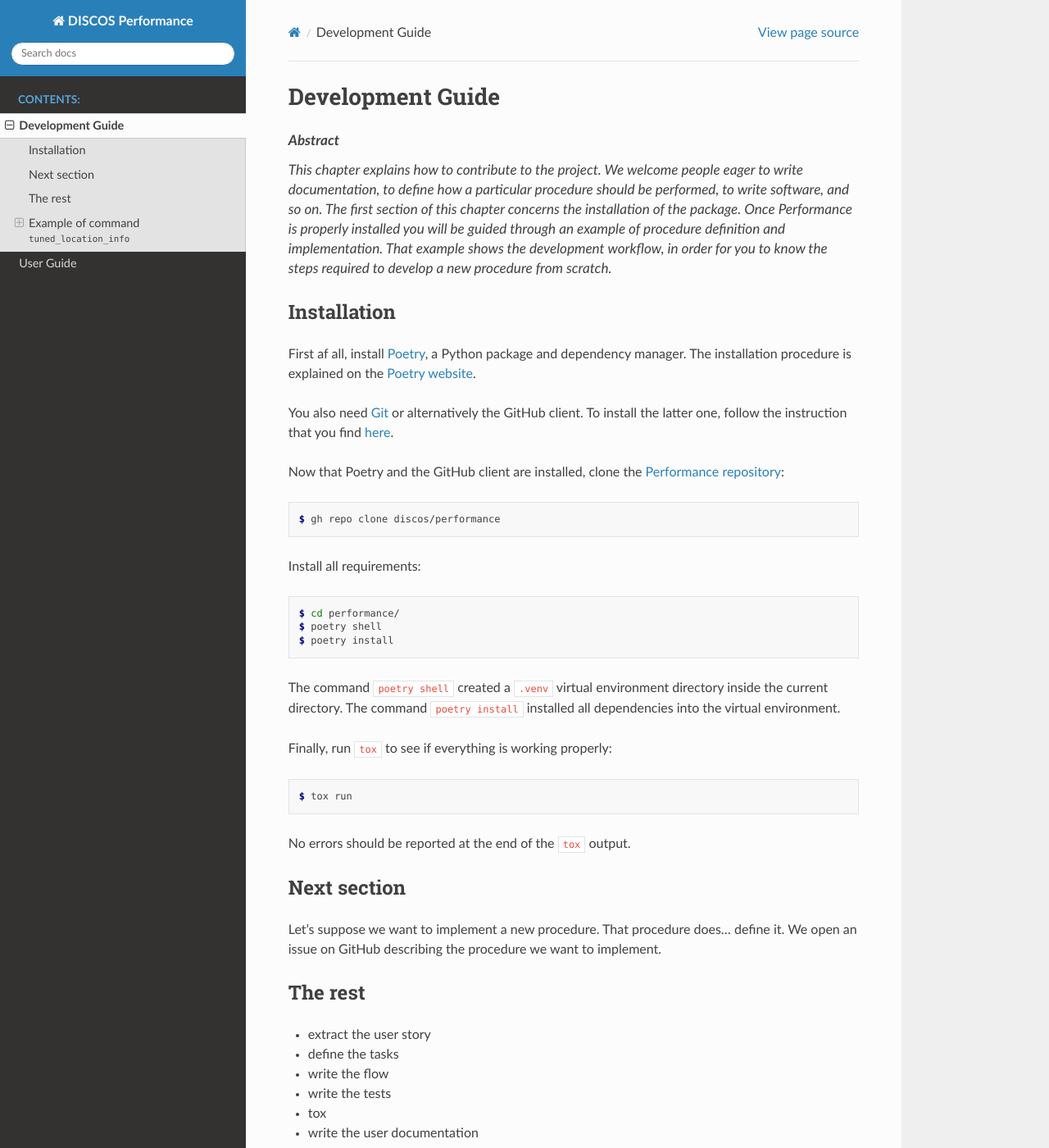
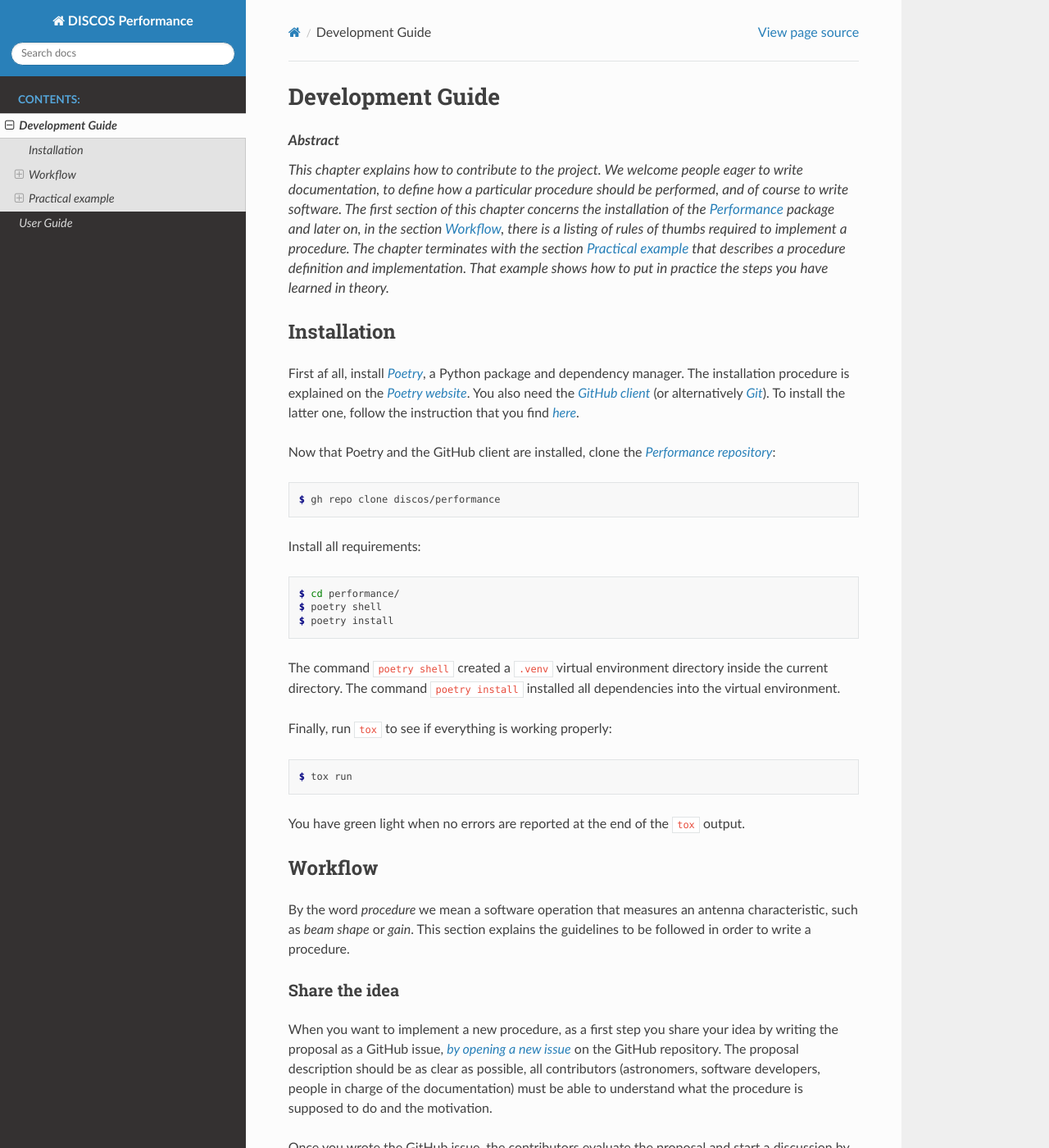
Before and after one commit to discos/characterization, a Sphinx documentation site: the page built from docs/dev.rst, in a window 1280 px wide and 1400 px high. Shown: the whole window at 82% size. Built offline with Sphinx 7.4.7 and the Read the Docs theme 2.0.0, drawn with Linux system fonts in a browser that asks for light colours; some of the changed text lies outside the part shown.

```diff
--- a/docs/_static/performance.css
+++ b/docs/_static/performance.css
@@ -11,3 +11,7 @@
 .italic {
   font-style: italic;
 }
+
+.reference {
+  font-style: italic;
+}
--- a/docs/dev.rst
+++ b/docs/dev.rst
@@ -5,14 +5,17 @@
 
 .. topic:: Abstract
 
-   This chapter explains how to contribute to the project. We welcome
+   This chapter explains how to contribute to the project.  We welcome
    people eager to write documentation, to define how a particular
-   procedure should be performed, to write software, and so on.
+   procedure should be performed, and of course to write software.
    The first section of this chapter concerns the installation of the
-   package. Once Performance is properly installed you will be guided
-   through an example of procedure definition and implementation.
-   That example shows the development workflow, in order for you
-   to know the steps required to develop a new procedure from scratch.
+   `Performance <https://github.com/discos/performance>`_ package and
+   later on, in the section :ref:`workflow`, there is a listing of rules
+   of thumbs required to implement a procedure.  The chapter terminates
+   with the section :ref:`example` that describes a procedure definition
+   and implementation.  That example shows how to put in practice the steps
+   you have learned in theory.
+
 
 Installation
 ------------
@@ -20,10 +23,9 @@
 First af all, install `Poetry <https://python-poetry.org/>`_, a Python package and
 dependency manager.  The installation procedure is explained on the `Poetry website
 <https://python-poetry.org/docs/#installation>`_.
-
-You also need `Git <https://git-scm.com/>`_ or alternatively the GitHub client.
-To install the latter one, follow the instruction that you find `here
-<https://cli.github.com/manual/installation>`_.
+You also need the `GitHub client <https://cli.github.com/>`_ (or alternatively
+`Git <https://git-scm.com/>`_).  To install the latter one, follow the instruction
+that you find `here <https://cli.github.com/manual/installation>`_.
 
 Now that Poetry and the GitHub client are installed, clone the `Performance repository
 <https://github.com/discos/performance>`_:
@@ -50,18 +52,98 @@
 
    $ tox run
 
-No errors should be reported at the end of the ``tox`` output.
+You have green light when no errors are reported at the end of the ``tox`` output.
 
 
-Next section
-------------
-Let's suppose we want to implement a new procedure.  That procedure
-does... define it.
-We open an issue on GitHub describing the procedure
-we want to implement.
+.. _workflow:
 
-The rest
+Workflow
 --------
+By the word *procedure* we mean a software operation that measures an antenna
+characteristic, such as *beam shape* or *gain*.  This section explains the
+guidelines to be followed in order to write a procedure.
+
+Share the idea
+~~~~~~~~~~~~~~
+When you want to implement a new procedure, as a first step you share your
+idea by writing the proposal as a GitHub issue, `by opening a new issue
+<https://github.com/discos/performance/issues/new>`_ on the GitHub repository.
+The proposal description should be as clear as possible, all contributors
+(astronomers, software developers, people in charge of the documentation)
+must be able to understand what the procedure is supposed to do and the
+motivation.
+
+Once you wrote the GitHub issue, the contributors evaluate the proposal and
+start a discussion by commenting the proposal on the issue's page. The proposal
+can be improved and finally approved, or even discarded.  It is adviced to set
+a short deadline for the decision to be taken.  Once the procedure is approved,
+it has to be properly documented before the implementation starts.
+
+Documentation
+~~~~~~~~~~~~~
+The documentation starts describing the procedure from the user point of
+view.  It means that we should write how the user runs the procedure, what
+the meaning of the parameters is, the description of the result, some
+examples of execution, and so on. This documentation has to be written in the
+:ref:`user` part of this manual.
+
+Design
+~~~~~~
+Once the procedure interface is clearly documented from the user point of view,
+we see how to split the procedure in small and independend *N* tasks.
+For every task we decide how to automatically test it.  We hopefully have
+*N* contributors working in parallel, one contributor taking care of one
+single task. Each task must have its own GitHub issue that describes what
+the task is supposed to do. Eventually we have *N+1* open issues, one for
+the procedure and one for every task composing the procedure.
+
+Create a branch for the procedure
+~~~~~~~~~~~~~~~~~~~~~~~~~~~~~~~~~
+
+Implementation
+~~~~~~~~~~~~~~
+The contributor in charge of one task writes the implementation and the tests
+related to that task.  The commits have to be pushed on a new branch, giving
+to that branch the name ``fix-issue-K``, where *K* is the ID of the issue.
+Eventually, the collaborator opens a pull request asking for the code to be
+merged on the ``main`` branch. As you will see later, some automatic checks
+are performed before the commit terminates, and the commit aborts in case
+of no proper code formatting.
+
+Tox
+~~~~~~~
+Esecuzione dei test etc.
+How to write the tests.
+Before commit.
+How to commit
+How to push
+How to merge.
+
+
+.. _example:
+
+Practical example
+-----------------
+Let's suppose we want to implement a new procedure called *Tuned Geodetic Information*.
+
+.. _example-share-idea:
+
+Share the idea
+~~~~~~~~~~~~~~
+We open a `GitHub issue <https://github.com/discos/performance/issues/3>`__,
+please have a look.
+
+Share the idea
+~~~~~~~~~~~~~~
+We open a `GitHub issue <https://github.com/discos/performance/issues/3>`__,
+please have a look.
+
+
+
+.. _example-design:
+
+The design of foo
+~~~~~~~~~~~~~~~~~
 * extract the user story
 * define the tasks
 * write the flow
@@ -69,9 +151,6 @@
 * tox
 * write the user documentation
 
-Example of command ``tuned_location_info``
-------------------------------------------
-
 User Story
 ~~~~~~~~~~
 We want a command ``tuned_location_info LOCATION``.
```
Also changed, not shown: .pre-commit-config.yaml, 1 other file.
